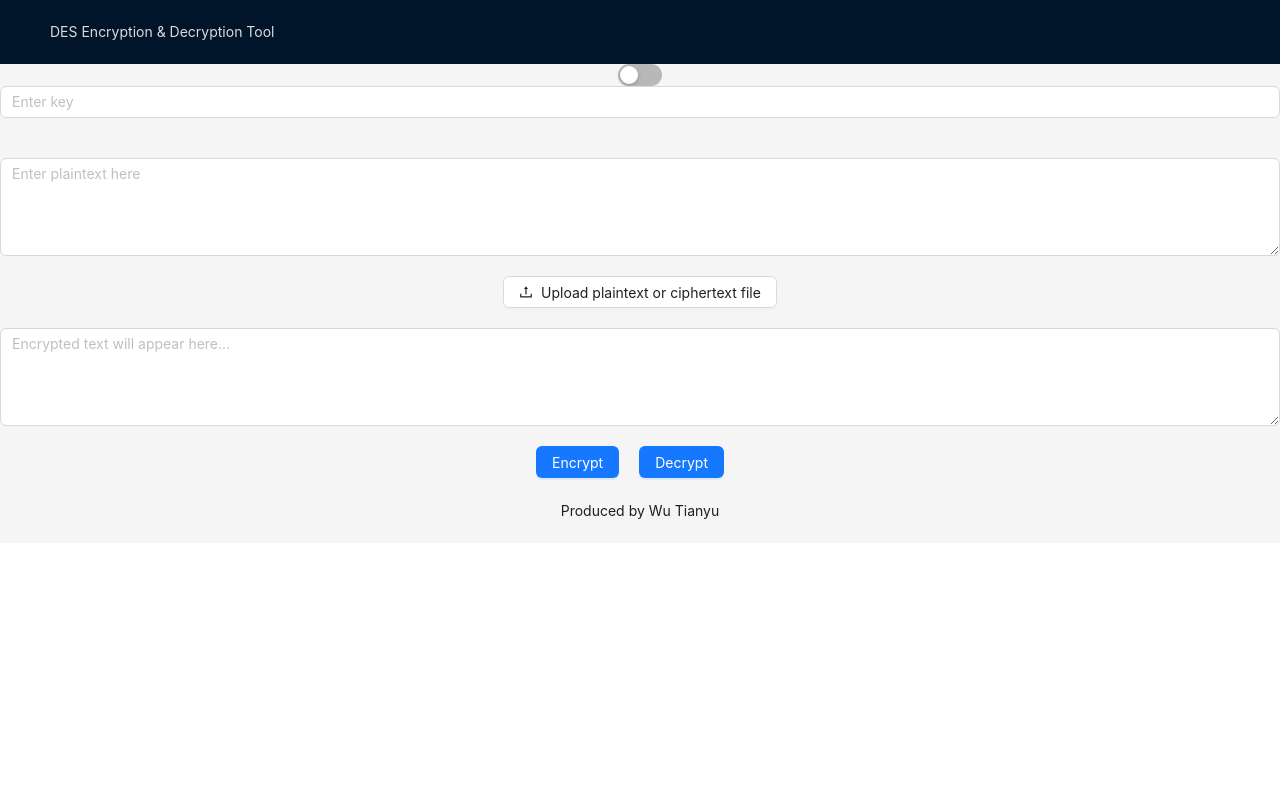
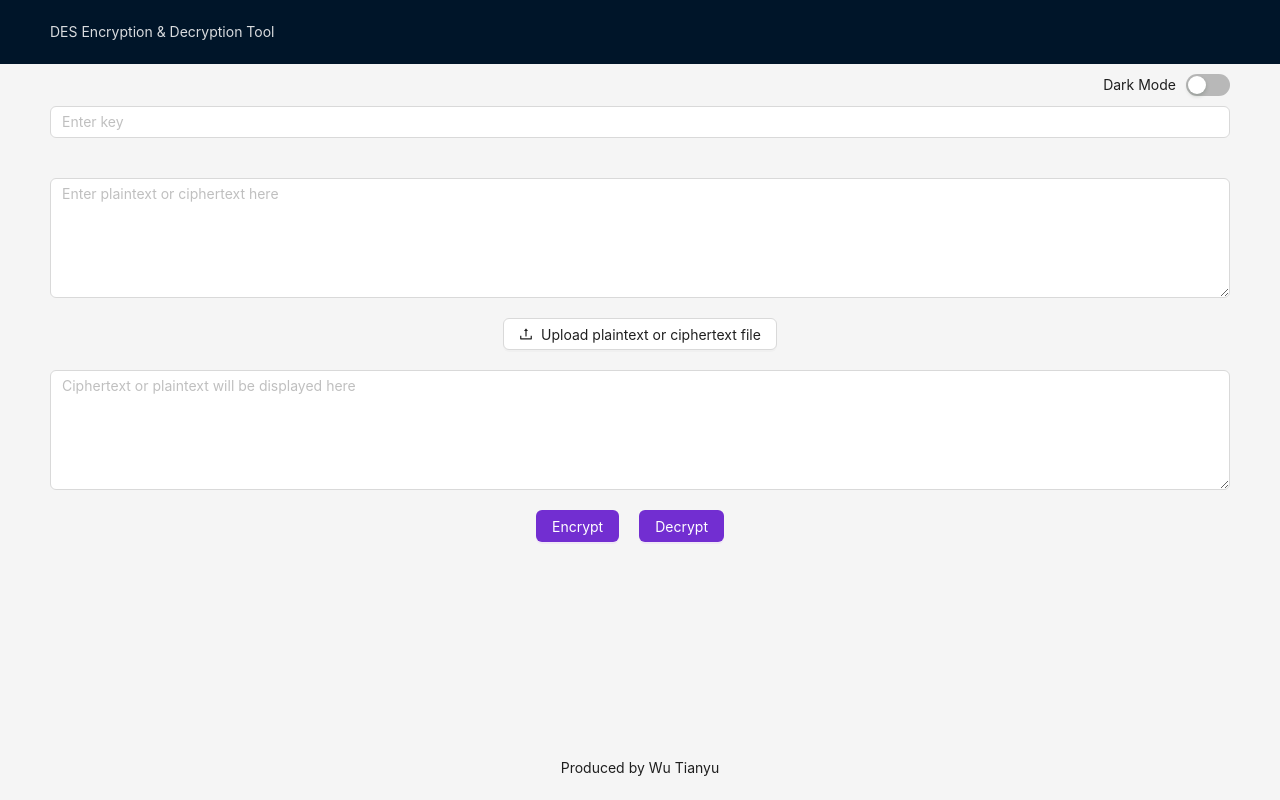
Before and after one commit to apexnewbie/des-encryption, a React (Create React App) app: page / in a window 1280 px wide. Built offline with nearby package versions, Linux system fonts and the light colour scheme.

Commit message:
feat: Update CSS & Add try-catch

```diff
--- a/src/App.css
+++ b/src/App.css
@@ -36,3 +36,20 @@
     transform: rotate(360deg);
   }
 }
+
+.layout-container {
+  display: grid;
+  grid-template-rows: auto 1fr auto;
+  min-height: 100vh;
+}
+
+.des-encryption-container {
+  padding: 0 50px;
+}
+
+.switch-container {
+  display: flex;
+  justify-content: flex-end;
+  align-items: center;
+  padding: 10px 50px;
+}
--- a/src/App.js
+++ b/src/App.js
@@ -1,11 +1,12 @@
 import './App.css';
 import DESEncryption from './components/DESEncryption';
 import { useState } from 'react';
-import { ConfigProvider, theme, Switch, Layout } from 'antd';
+import { ConfigProvider, theme, Switch, Layout, Typography } from 'antd';
 import { Content, Header, Footer } from 'antd/es/layout/layout';
 
 function App() {
   const [isDarkMode, setIsDarkMode] = useState(false);
+  const Text = Typography.Text;
 
   const handleSwitchChange = (checked) => {
     setIsDarkMode(checked);
@@ -14,20 +15,30 @@ function App() {
   return (
     <ConfigProvider theme={{
       algorithm: isDarkMode ? theme.darkAlgorithm : theme.defaultAlgorithm,
+      token: {
+        colorPrimary: '#722ed1',
+        colorInfo: '#13c2c2',
+      },
       components: {
         Layout: {
           headerColor: 'rgba(255, 255, 255, 0.85)',
         },
       },
     }}>
-      <Layout>
+      <Layout className="layout-container">
         <Header style={{ display: 'flex', alignItems: 'center' }}>
           DES Encryption & Decryption Tool
         </Header>
         <div className="App">
           <Content>
-            <Switch checked={isDarkMode} onChange={handleSwitchChange} />
-            <DESEncryption />
+            <div className='switch-container'>
+              <Text style={{ marginRight: 10 }}>Dark Mode</Text>
+              <Switch checked={isDarkMode} onChange={handleSwitchChange} />
+            </div>
+
+            <div className='des-encryption-container'>
+              <DESEncryption />
+            </div>
           </Content>
         </div>
         <Footer style={{ textAlign: 'center' }}>Produced by Wu Tianyu</Footer>
--- a/src/components/DESEncryption.js
+++ b/src/components/DESEncryption.js
@@ -14,6 +14,7 @@ function DESEncryption() {
 
     // File upload handler
     const handleFileUpload = (info) => {
+        try {
             if (info.file.status === 'done' || info.file.status === 'error') {
                 return; // Do nothing if upload status is 'done' or 'error'
             }
@@ -22,24 +23,35 @@ function DESEncryption() {
             reader.onload = () => {
                 setText(reader.result);
             };
-        reader.onerror = error => console.log(error.target.error);  // This will help identify any FileReader errors
 
-        if (info.file instanceof Blob) {
+            reader.onerror = error => {
+                throw new Error(error.target.error);
+            };
+
+            if (!(info.file instanceof Blob)) {
+                throw new Error("Couldn't find the origin file object.");
+            }
+
             reader.readAsText(info.file);
-        } else {
-            console.error("Couldn't find the origin file object.");
+
+        } catch (e) {
+            message.error("Error in handleFileUpload: ", e);
         }
     };
 
+
+
     const handleEncryption = () => {
-        message.info('Implement encryption');
+        try {
             const binaryKey = stringToBinary(key);
             const cipherBinary = encryption(text, binaryKey);
 
             // Binary InitialPermutation Test
             setCipherText(binaryToBase64(cipherBinary));
-
-        return cipherBinary;
+            message.info('Implement Encryption');
+        } catch (error) {
+            message.error(error.message);
+        }
     };
 
     const encryption = (text, key) => {
@@ -65,10 +77,19 @@ function DESEncryption() {
     }
 
     const handleDecryption = () => {
-        message.info('Implement decryption');
+        if (text.length === 0) {
+            message.warning('Please enter ciphertext to decrypt');
+            return;
+        }
+
+        try {
             const binaryKey = stringToBinary(key);
             const plainText = decryption(text, binaryKey);
             setCipherText(plainText);
+            message.info('Implement Decryption');
+        } catch (error) {
+            message.error(error.message);
+        }
     };
 
     const decryption = (cipherText, key) => {
@@ -111,10 +132,10 @@ function DESEncryption() {
             />
 
             <Input.TextArea
-                placeholder="Enter plaintext here"
+                placeholder="Enter plaintext or ciphertext here"
                 value={text}
                 onChange={e => setText(e.target.value)}
-                rows={4}
+                rows={5}
                 allowClear
                 style={{ marginTop: 20, marginBottom: 20 }}
             />
@@ -124,9 +145,9 @@ function DESEncryption() {
             </Upload>
 
             <Input.TextArea
-                placeholder="Encrypted text will appear here..."
+                placeholder="Ciphertext or plaintext will be displayed here"
                 value={cipherText}
-                rows={4}
+                rows={5}
                 allowClear
                 onChange={e => setCipherText(e.target.value)}
                 style={{ marginTop: 20, marginBottom: 20 }}
```
Lines whose indentation alone changed are shown as unchanged.
